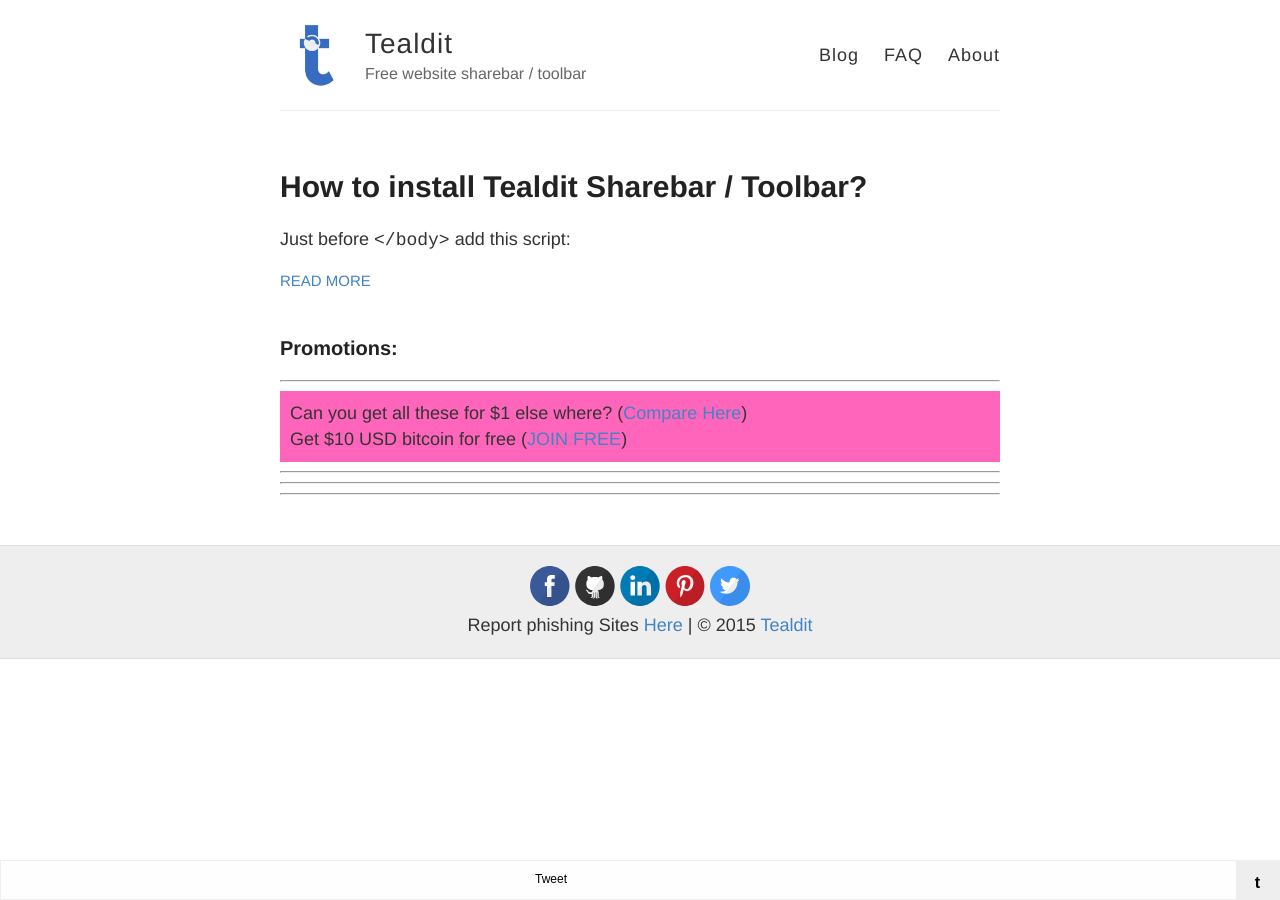
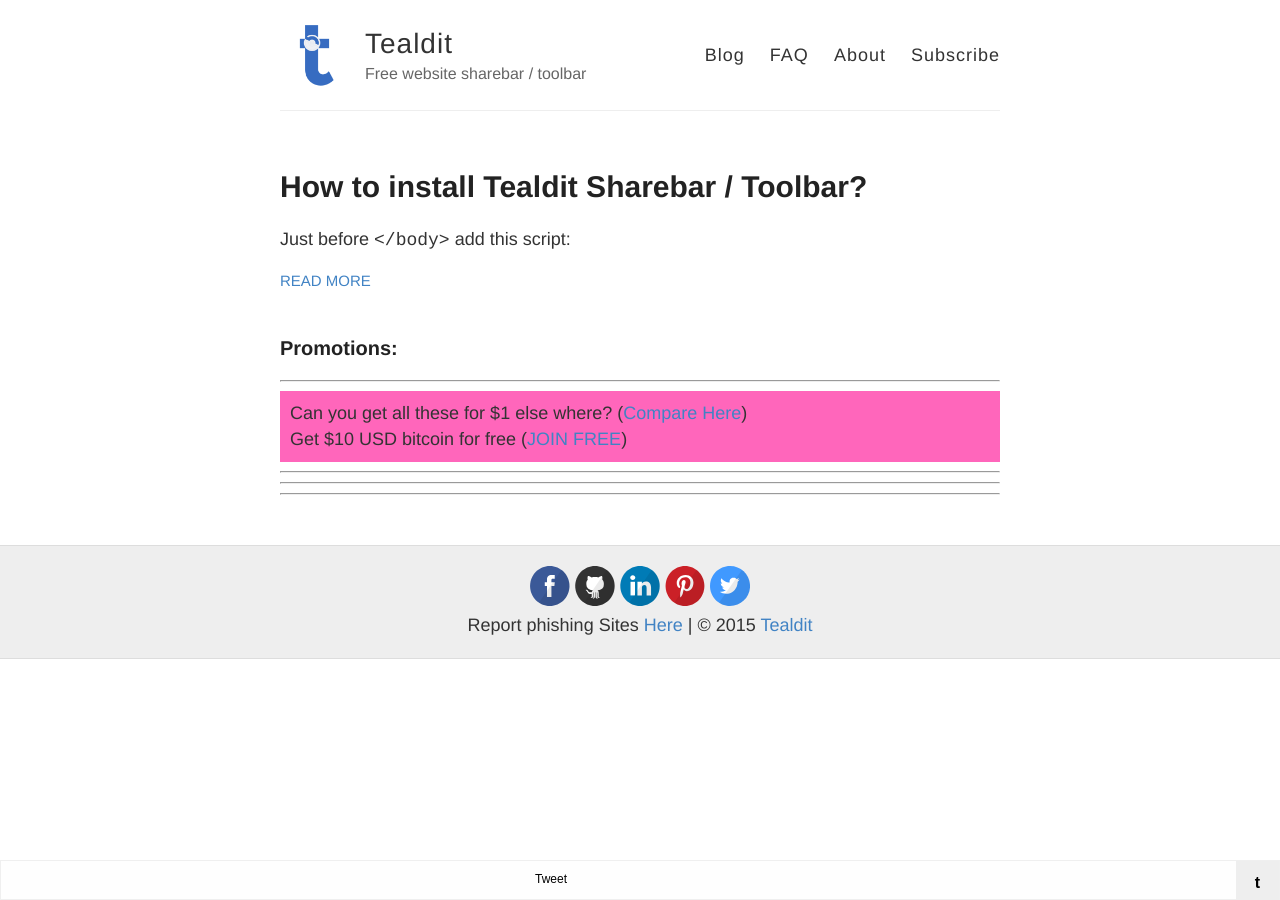
Before and after one commit to tealdit/tealdit.github.io, a Jekyll site: the page built from index.html, in a window 1280 px wide. Built offline with Jekyll 4.4.1, drawn with Linux system fonts in a browser that asks for light colours; nearby versions of some CDN libraries; comment, search, counter and statistics services are not loaded.

Commit message:
Update default.html

```diff
--- a/_layouts/default.html
+++ b/_layouts/default.html
@@ -43,6 +43,7 @@
                 <a href="{{ site.baseurl }}/">Blog</a>
                 <a href="{{ site.baseurl }}/faq">FAQ</a>
                 <a href="{{ site.baseurl }}/about">About</a>
+                <a href="http://dltr.org/go/d/youtube" target="_blank">Subscribe</a>
             </nav>
         </header>
     </div>
```
